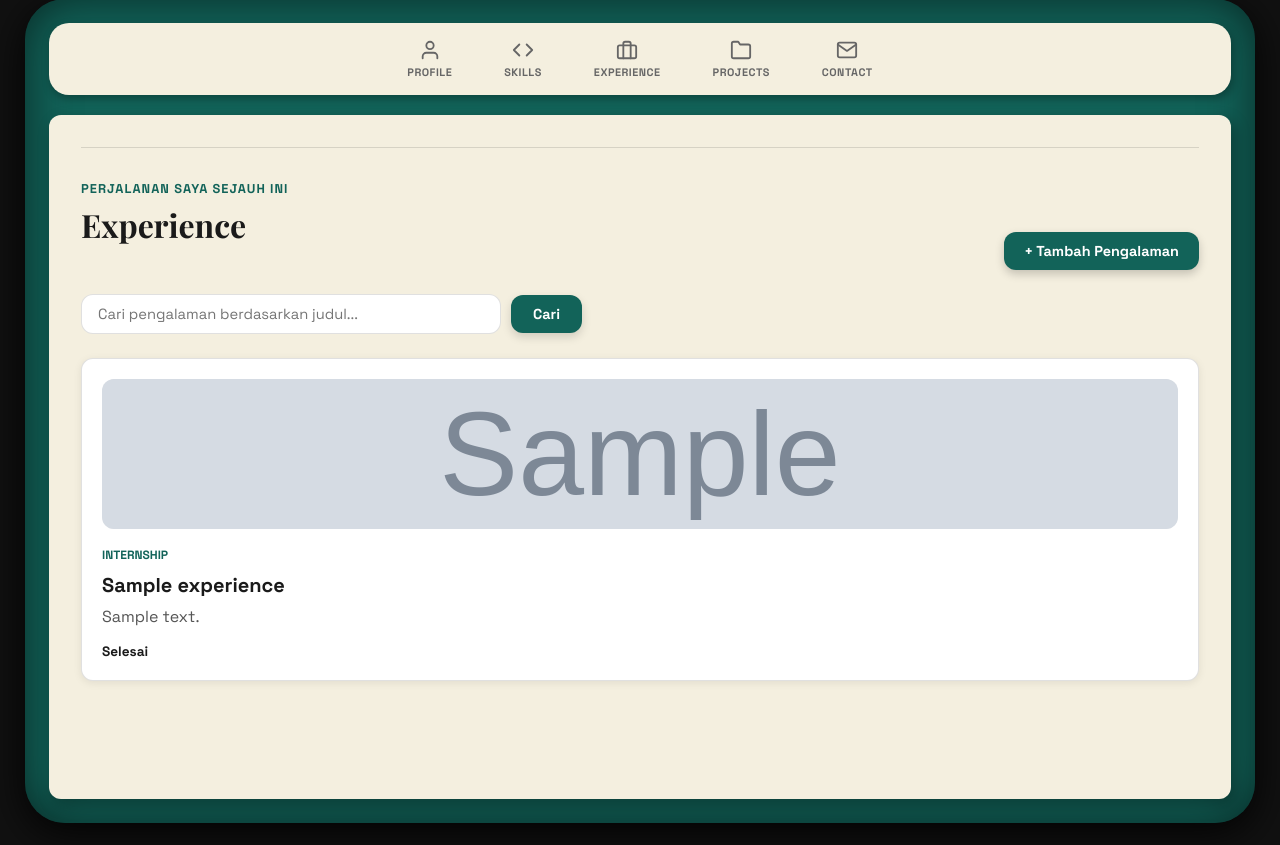
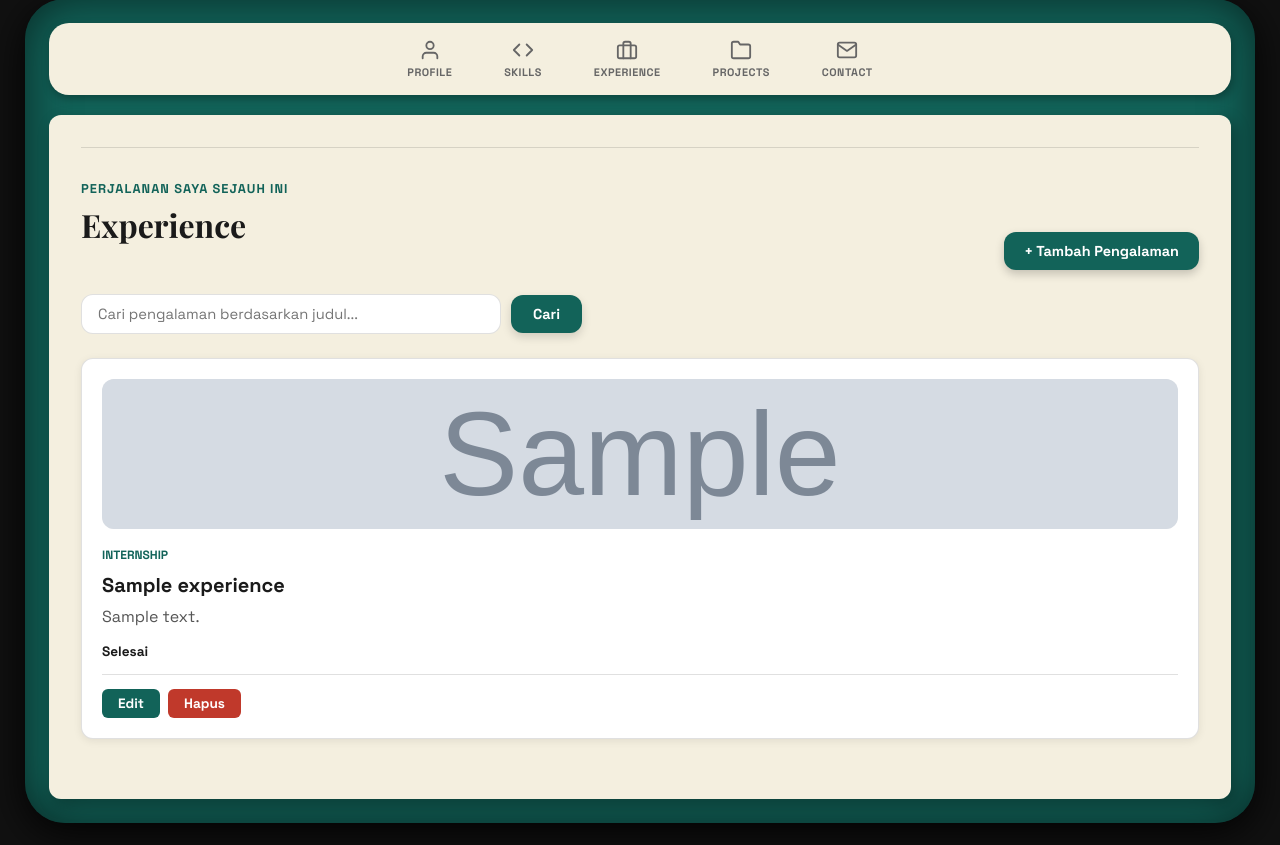
Before and after one commit to kapitrafachriza-byte/myportofolio, a Django app: page /experience/ in a window 1280 px wide. Shown: the part 23-868 px from the top of the page. Run offline with Django 5.2, Linux system fonts and the light colour scheme; tables that the repository leaves empty hold one stand-in row (values such as "Sample post"); grey boxes marked "Sample" are stand-in pictures; some web fonts are replaced.

Commit message:
feat: implement update/delete experience, expand ModelForm with thumbnail & ended_at for Tugas 3

```diff
--- a/main/forms.py
+++ b/main/forms.py
@@ -5,4 +5,4 @@ from main.models import Experience
 class ExperienceForm(ModelForm):
     class Meta:
         model = Experience
-        fields = ["title", "description", "category"]
+        fields = ["title", "description", "category", "thumbnail", "ended_at"]
--- a/main/urls.py
+++ b/main/urls.py
@@ -6,6 +6,8 @@ from main.views import (
     show_skills,
     create_experience,
     get_experience_json,
+    edit_experience,
+    delete_experience,
 )
 
 app_name = "main"
@@ -16,4 +18,6 @@ urlpatterns = [
     path("experience/json/", get_experience_json, name="get_experience_json"),
     path("skills/", show_skills, name="show_skills"),
     path("create-experience/", create_experience, name="create_experience"),
+    path("edit-experience/<uuid:id>/", edit_experience, name="edit_experience"),
+    path("delete-experience/<uuid:id>/", delete_experience, name="delete_experience"),
 ]
--- a/main/views.py
+++ b/main/views.py
@@ -1,6 +1,6 @@
 import json
 
-from django.shortcuts import render, redirect
+from django.shortcuts import render, redirect, get_object_or_404
 from django.http import HttpResponse
 from django.core import serializers
 
@@ -92,3 +92,21 @@ def get_experience_json(request):
 
     experience_data = serializers.serialize("json", experiences)
     return HttpResponse(experience_data, content_type="application/json")
+
+
+def edit_experience(request, id):
+    experience = get_object_or_404(Experience, pk=id)
+    form = ExperienceForm(request.POST or None, instance=experience)
+
+    if form.is_valid() and request.method == "POST":
+        form.save()
+        return redirect("main:show_experience")
+
+    context = {"form": form}
+    return render(request, "edit_experience.html", context)
+
+
+def delete_experience(request, id):
+    experience = get_object_or_404(Experience, pk=id)
+    experience.delete()
+    return redirect("main:show_experience")
--- a/static/css/style.css
+++ b/static/css/style.css
@@ -756,3 +756,45 @@ body {
 .experience-card:hover .experience-thumbnail img {
     transform: scale(1.04);
 }
+
+/* Experience Card Action Buttons */
+.experience-actions {
+    display: flex;
+    gap: 8px;
+    margin-top: 14px;
+    padding-top: 14px;
+    border-top: 1px solid var(--line);
+}
+
+.btn-edit,
+.btn-delete {
+    padding: 6px 16px;
+    border-radius: 6px;
+    font-size: 0.85rem;
+    font-family: 'Space Grotesk', sans-serif;
+    font-weight: 600;
+    text-decoration: none;
+    text-align: center;
+    transition: background-color 0.2s ease, transform 0.15s ease;
+    cursor: pointer;
+}
+
+.btn-edit {
+    background-color: var(--teal);
+    color: #fff;
+}
+
+.btn-edit:hover {
+    background-color: #0e4f47;
+    transform: translateY(-1px);
+}
+
+.btn-delete {
+    background-color: #c0392b;
+    color: #fff;
+}
+
+.btn-delete:hover {
+    background-color: #962d22;
+    transform: translateY(-1px);
+}
--- a/templates/experience.html
+++ b/templates/experience.html
@@ -54,6 +54,11 @@
                     {% else %}
                         <p class="experience-status">Selesai</p>
                     {% endif %}
+
+                    <div class="experience-actions">
+                        <a href="{% url 'main:edit_experience' experience.id %}" class="btn-edit">Edit</a>
+                        <a href="{% url 'main:delete_experience' experience.id %}" class="btn-delete">Hapus</a>
+                    </div>
                 </article>
                 {% empty %}
                 <p class="empty-state">
```
Also changed, not shown: main/tests.py (+47 -0 lines), templates/edit_experience.html (added, +26 -0 lines).
